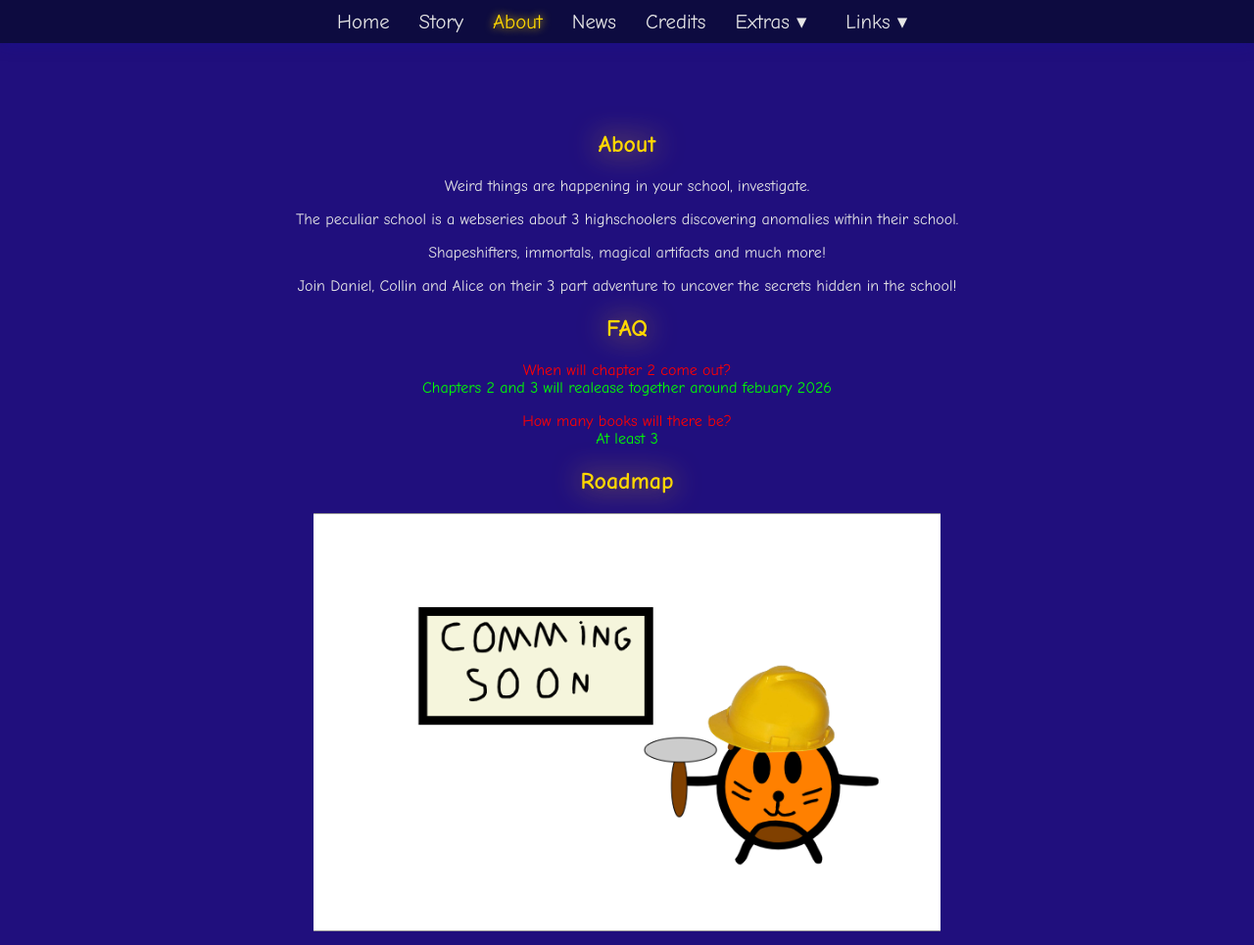
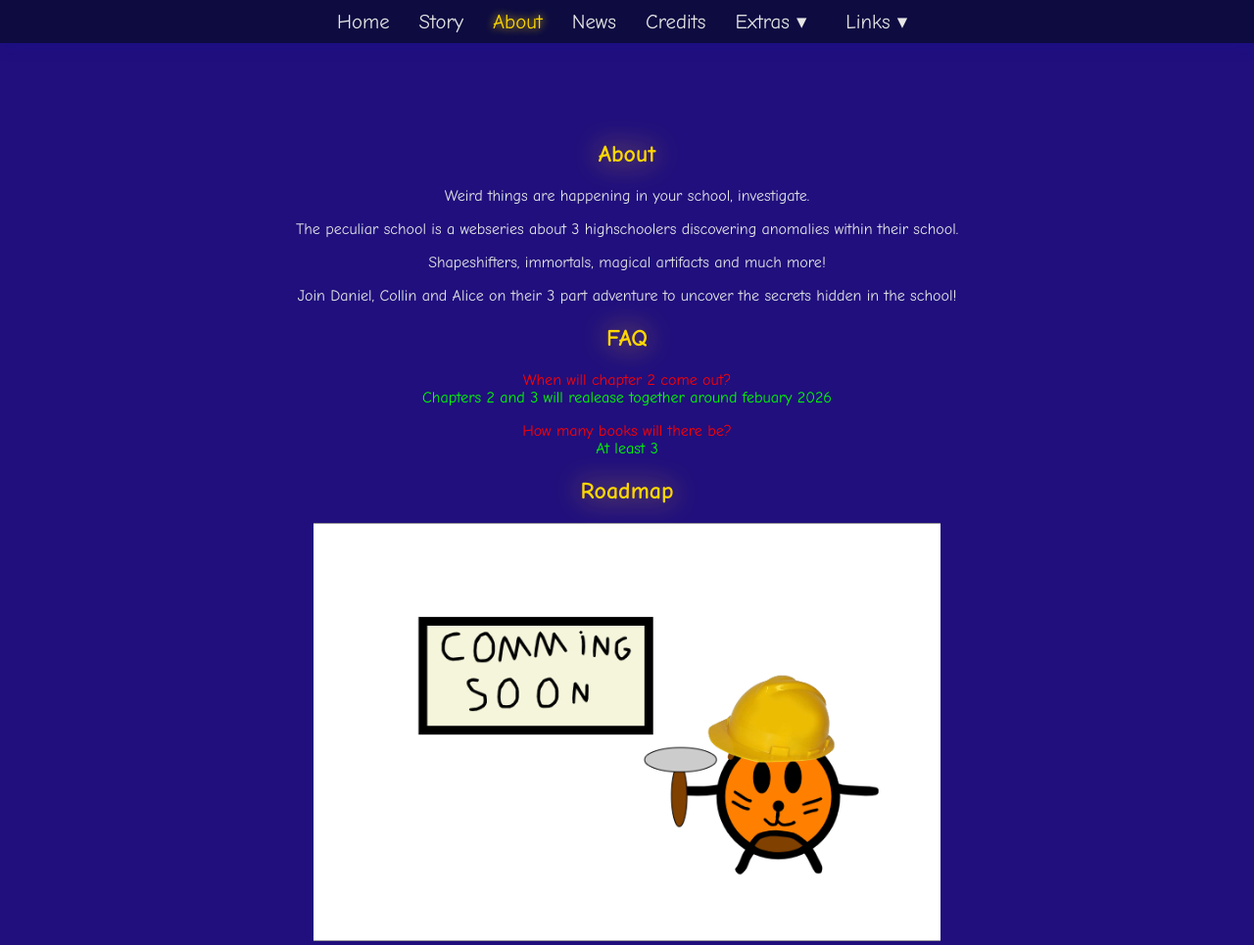
Before and after one commit to Nunoke123/thepeculiarschool, a plain HTML site: page pages/about.html in a window 1280 px wide. Shown: the whole page at 98% size. Drawn offline with Linux system fonts and the light colour scheme.

Commit message:
about page fix

```diff
--- a/pages/about.html
+++ b/pages/about.html
@@ -8,6 +8,7 @@
     <link rel="icon" type="image/x-icon" href="images/favicon.ico">
 </head>
 <body>
+<section class="about">
   <!-- navigation bar -->
       <nav class="navbar">
         <ul class="nav-links">
@@ -66,5 +67,6 @@
       </section>
     </section>
   </section>
+  </section>
 </body>
 </html>
--- a/styles/style.css
+++ b/styles/style.css
@@ -216,6 +216,13 @@ body {
   color: orchid;
 }
 
+.about {
+  display: flex;
+  flex-direction: column;
+  justify-content: space-around;
+  gap: 10px;
+}
+
 .faq {
   display: flex;
   flex-direction: column;
```
Lines whose indentation alone changed are shown as unchanged.
